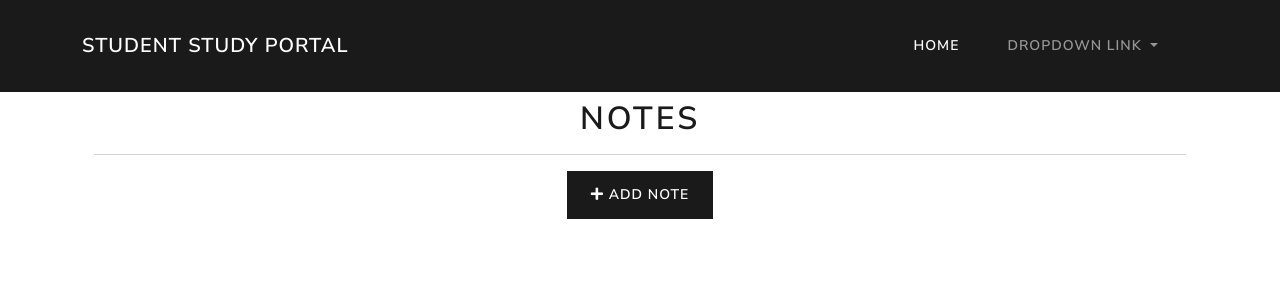
After one commit to ShyamSundhar1411/Student-Study-Portal, a Django app: page /portal/notes/ in a window 1280 px wide. The commit adds this page. Shown: the top 300 px of the page. Run offline with Django 3.2, Linux system fonts and the light colour scheme; the visitor is signed in with stand-in values (Sample User, id 1); data that the repository does not hold is empty; some libraries are stand-ins or nearby versions.

Commit message:
Notes Half Integration

```diff
--- a/portal/admin.py
+++ b/portal/admin.py
@@ -1,7 +1,6 @@
 from django.contrib import admin
-from . models import Note,HomeWork,ToDo
+from . models import Note,ToDo
 
 # Register your models here.
 admin.site.register(Note)
-admin.site.register(HomeWork)
 admin.site.register(ToDo)
--- /dev/null
+++ b/portal/templates/portal/notes/viewnotes.html
@@ -0,0 +1,63 @@
+{% extends 'base.html' %}
+{% block content %}
+{% load static %}
+<div class = "container py-2">
+    <h1 class = "text-center">Note{{note_count|pluralize}}</h1>
+    <hr/>
+    {% if Notes %}
+    <div class='container d-inline-block'>
+        <div class = "row">
+            {% for note in Notes %}
+                <div class = "col-lg-4 col-md-6">
+                    <div class="card custom-card border border-dark" style = 'margin-bottom: 15px;'>
+                        <a class = "custom-link" href="{% url 'view_detailed_note' note.id note.slug %}">
+                            <div class="card-body">
+                                <h5 class="card-title">Title : {{note.title}} {% if note.important %}‼{% endif %}</h5>
+                                <h6 class="card-subtitle mb-2 text-muted">Subject :  {{note.subject}}</h6>
+                                <h6 class="card-subtitle mb-2 text-muted"><i class="fas fa-calendar-day"></i> {{note.updated_on}}</h6>
+                                <div class = "row">
+                                    <p class="card-text">{{ note.notes|safe|truncatechars:150 }}</p>
+                                </div>
+                                <div class = "d-inline-block">
+                                    <a href="{% url 'update_note' note.id note.slug %}" class="btn btn-primary me-1">Update</a>
+                                    <a href="{% url 'delete_note' note.id note.slug %}" class="btn btn-danger">Delete</a>
+                                </div>
+                            </div>
+                        </a>
+                    </div>
+                </div>
+                {% endfor %}
+            </div>
+            {% if Notes.has_other_pages %}
+      <ul class = 'pagination justify-content-center'>
+        {% if Notes.has_previous %}
+          <li class = 'page-item'><a class="page-link" href="?page={{ Notes.previous_page_number }}">&laquo;</a></li>
+        {% else %}
+      <li class="disabled page-item" ><a href="#" class="page-link">&laquo;</a></li>
+    {% endif %}
+    {% for num in Notes.paginator.page_range %}
+      {% ifequal num Notes.number %}
+        <li class="active page-item"><a href="#" class="page-link">{{ num }}<span class="sr-only">(current)</span></a></li>
+      {% else %}
+        <li class = 'page-item'><a class="page-link" href="?page={{ num }}">{{ num }}</a></li>
+      {% endifequal %}
+    {% endfor %}
+    {% if Notes.has_next %}
+      <li class = 'page-item'><a class="page-link" href="?page={{ Notes.next_page_number }}">&raquo;</a></li>
+    {% else %}
+      <li class="disabled page-item"><a class="page-link" href="#">&raquo;</a></li>
+    {% endif %}
+      </ul>
+      {% endif %}
+            <div class = "d-flex d-inline-block float-end py-2">
+                <a href = "{% url 'create_note' %}" class = "btn btn-primary"><i class="fas fa-plus"></i> Add Note</a>
+            </div>
+    {% else %}
+        <div class = "d-flex d-inline-block justify-content-center">
+            <a href = "{% url 'create_note' %}" class = "btn btn-primary"><i class="fas fa-plus"></i> Add Note</a>
+        </div>
+    </div>
+    {% endif %}
+
+</div>
+{% endblock %}
--- a/portal/templates/portal/todos/CreateToDo.html
+++ b/portal/templates/portal/todos/CreateToDo.html
@@ -1,8 +1,8 @@
 {% extends 'base.html' %}
 {% block content %}
 {% load crispy_forms_tags %}
-<div class="container">
-    <h1 class = "text-center py-2">Add To Do</h1>
+<div class="container py-2">
+    <h1 class = "text-center">Add To Do</h1>
     <hr>
     <form method = "POST">
         {% csrf_token %}
--- a/portal/templates/portal/todos/UpdateToDo.html
+++ b/portal/templates/portal/todos/UpdateToDo.html
@@ -1,8 +1,8 @@
 {% extends 'base.html' %}
 {% block content %}
 {% load crispy_forms_tags %}
-<div class="container">
-    <h1 class = "text-center py-2">Update To Do</h1>
+<div class="container py-2">
+    <h1 class = "text-center">Update To Do</h1>
     <hr>
     <form method = "POST">
         {% csrf_token %}
--- a/portal/urls.py
+++ b/portal/urls.py
@@ -3,10 +3,14 @@ from . import views
 
 urlpatterns = [
     #ToDos
-    path('todo/',views.todos,name = "view_all_todos"),
+    path('todos/',views.todos,name = "view_all_todos"),
     path('todo/create',views.ToDoCreateView.as_view(),name = "create_todo"),
     path('todo/<int:pk>/<slug:slug>/update',views.ToDoUpdateView.as_view(),name = "update_todo"),
-    path("todo/<int:pk>/<slug:slug>/delete",views.deletetodo,name = "delete_todo")
+    path("todo/<int:pk>/<slug:slug>/delete",views.deletetodo,name = "delete_todo"),
     #Notes
-    #HomeWorks
+    path('notes/',views.notes,name = "view_all_notes"),
+    path('note/create',views.NoteCreateView.as_view(),name = "create_note"),
+    path('note/<int:pk>/<slug:slug>/update',views.NoteUpdateView.as_view(),name = "update_note"),
+    path('note/<int:pk>/<slug:slug>/view',views.NoteDetailView.as_view(),name = "view_detailed_note"),
+    path('note/<int:pk>/<slug:slug>/delete',views.NoteDeleteView.as_view(),name = "delete_note")
 ]
--- a/portal/views.py
+++ b/portal/views.py
@@ -4,7 +4,8 @@ from django.urls import reverse_lazy,reverse
 from django.contrib import messages
 from django.http.response import Http404
 from django.shortcuts import render,get_object_or_404,redirect
-from . models import ToDo
+from django.core.paginator import Paginator, EmptyPage, PageNotAnInteger
+from . models import ToDo,Note
 
 # Create your views here.
 #ToDo
@@ -27,6 +28,44 @@ class ToDoUpdateView(generic.UpdateView):
         if todo.user != self.request.user:
             raise Http404
         return todo
+#Notes
+class NoteCreateView(generic.CreateView):
+    model  = Note
+    fields = ['title','subject','notes','important']
+    template_name = "portal/notes/CreateNote.html"
+    success_url = reverse_lazy("view_all_notes")
+    def form_valid(self,form):
+        form.instance.user = self.request.user
+        return super(NoteCreateView,self).form_valid(form)
+class NoteDetailView(generic.DetailView):
+    model = Note
+    slug_field = Note.slug
+    template_name = "portal/notes/NoteDetail.html"
+class NoteUpdateView(generic.UpdateView):
+    model = Note
+    slug_field = Note.slug
+    fields = ['title','subject','notes','important']
+    template_name = "portal/notes/UpdateNote.html"
+    def get_object(self):
+        note = super(NoteUpdateView,self).get_object()
+        if note.user != self.request.user:
+            raise Http404
+        return note
+    def get_success_url(self):
+        pk = self.kwargs["pk"]
+        slug = self.kwargs["slug"]
+        messages.success(self.request,'Updated Successfully')
+        return reverse("note_detail", kwargs={"slug":slug,"pk": pk})
+class NoteDeleteView(generic.DeleteView):
+    model = Note
+    slug_field = Note.slug
+    template_name = "portal/notes/DeleteNote.html"
+    success_url = reverse_lazy("view_all_notes")
+    def get_object(self):
+        note = super(NoteUpdateView,self).get_object()
+        if note.user != self.request.user:
+            raise Http404
+        return note
 #Function Based Views
 def home(request):
     return render(request,'portal/home.html')
@@ -43,3 +82,15 @@ def deletetodo(request,pk,slug):
         todo.delete()
         messages.success(request,"ToDo Deleted Sucessfully")
         return redirect('view_all_todos')
+def notes(request):
+    note = Note.objects.filter(user = request.user).order_by('-updated_on')
+    page = request.GET.get('page', 1)
+    paginator = Paginator(note,3)
+    note_count = paginator.count
+    try:
+        notes = paginator.page(page)
+    except PageNotAnInteger :
+        notes = paginator.page(1)
+    except EmptyPage:
+        notes = paginator.page(paginator.num_pages)
+    return render(request,'portal/notes/viewnotes.html',{"Notes":notes,'note_count':note_count})
--- a/studyportal/static/styles.css
+++ b/studyportal/static/styles.css
@@ -128,3 +128,18 @@
   height: 200px;
   overflow-y:scroll;
 }
+.custom-card{
+  transition-timing-function: ease;
+  transition: 0.3s;
+}
+.custom-card:hover{
+  transform: scale(1.05);
+  box-shadow: 0 10px 20px rgba(0,0,0,.12), 0 4px 8px rgba(0,0,0,.06);
+}
+.custom-link{
+  text-decoration: none;
+  color: black;
+}
+.custom-link:hover{
+  color:black;
+}
--- a/studyportal/templates/base.html
+++ b/studyportal/templates/base.html
@@ -17,7 +17,7 @@
     <header>
       <nav class="navbar navbar-expand-lg navbar-dark bg-primary">
         <div class="container">
-          <a class="navbar-brand" href="#">Student Study Portal</a>
+          <a class="navbar-brand" href="{% url 'home' %}">Student Study Portal</a>
           <button class="navbar-toggler" type="button" data-bs-toggle="collapse" data-bs-target="#navbarNavDropdown" aria-controls="navbarNavDropdown" aria-expanded="false" aria-label="Toggle navigation">
             <span class="navbar-toggler-icon"></span>
           </button>
--- a/studyportal/urls.py
+++ b/studyportal/urls.py
@@ -22,6 +22,7 @@ from portal import views
 urlpatterns = [
     path('admin/', admin.site.urls),
     path('',views.home,name = "home"),
+    path('tinymce',include("tinymce.urls")),
     path('portal/',include("portal.urls"))
 ]
 
```
Also changed, not shown: portal/models.py (+2 -14 lines), portal/templates/portal/home.html (+4 -19 lines), portal/templates/portal/notes/CreateNote.html (added, +16 -0 lines), portal/templates/portal/notes/UpdateNote.html (added, +17 -0 lines), portal/templates/portal/todos/viewtodos.html (+6 -12 lines), portal/migrations/0001_initial.py, portal/migrations/0002_note_important.py, portal/migrations/0003_remove_todo_datecompleted.py (deleted), portal/templates/portal/notes/DeleteNote.html (added), portal/templates/portal/notes/NoteDetail.html (added).
